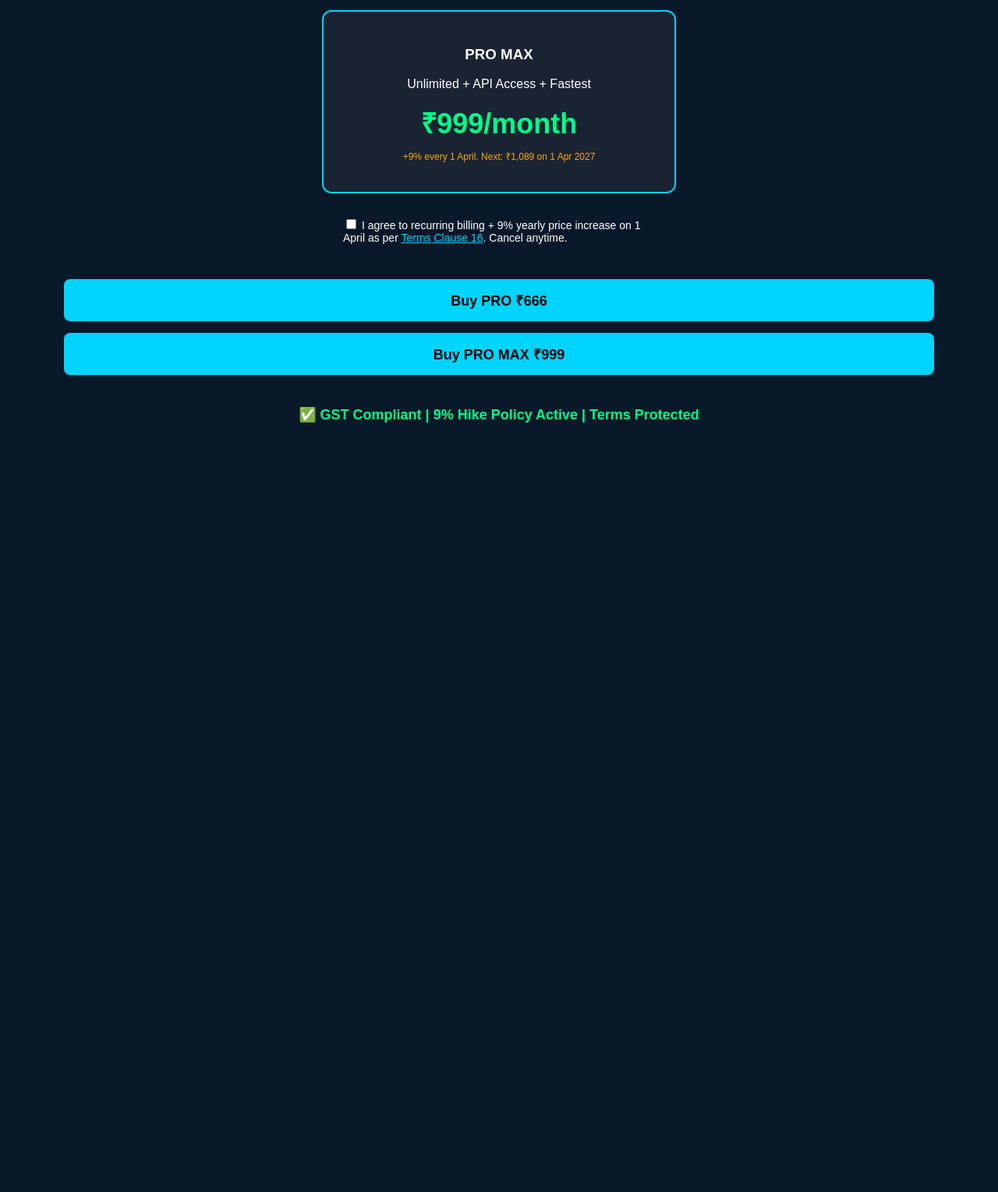
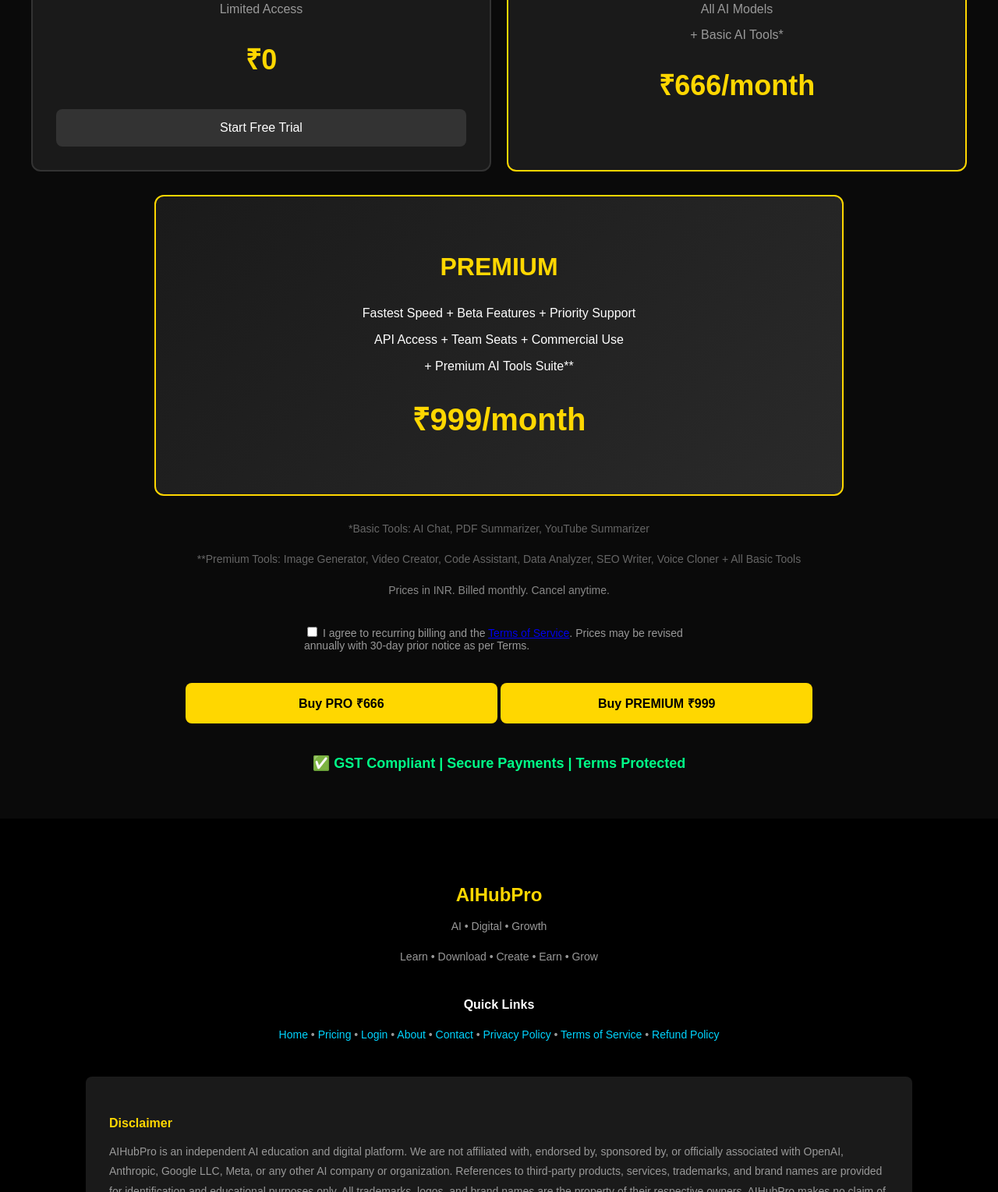
Before and after one commit to aihubpro-ai/aihubpro-ai.github.io, a plain HTML site: page index.html in a window 1280 px wide. Shown: the part 720-2249 px from the top of the page at 78% size. Before the commit the page ends 1283 px from the top, so only its background shows below. Drawn offline with Linux system fonts and the light colour scheme.

Commit message:
Update index.html

```diff
--- a/index.html
+++ b/index.html
@@ -6,64 +6,139 @@
   <title>AIHubPro 2026 - All-in-One AI Hub</title>
   <script src="https://checkout.razorpay.com/v1/checkout.js"></script>
   <style>
-    body { background: #0a1929; color: white; font-family: Arial, sans-serif; text-align: center; padding: 20px; margin: 0; }
-    h1 { color: #00d4ff; font-size: 48px; margin-bottom: 10px; }
-    h2 { color: #ffffff; font-size: 24px; margin-bottom: 40px; }
-    .plan { background: #1a2332; margin: 15px auto; padding: 25px; border-radius: 12px; max-width: 400px; border: 2px solid #00d4ff; }
-    .price { font-size: 36px; color: #00ff88; font-weight: bold; margin: 10px 0; }
-    .btn { background: #00d4ff; color: #000; padding: 15px 30px; border: none; border-radius: 8px; font-size: 18px; cursor: pointer; margin-top: 15px; font-weight: bold; width: 90%; }
-    .btn:hover { background: #00ff88; }
+    body { background: #000; color: white; font-family: Arial, sans-serif; text-align: center; padding: 0; margin: 0; }
+    .hero { padding: 60px 20px; background: #000; }
+    .hero h1 { color: #FFD700; font-size: 48px; margin: 20px 0 10px 0; }
+    .hero p { color: #fff; font-size: 24px; margin: 0; }
+    .btn-main { margin-top: 30px; padding: 15px 40px; background: #FFD700; color: #000; border: none; border-radius: 8px; font-size: 18px; font-weight: bold; cursor: pointer; }
+    .btn-main:hover { background: #ffed4e; }
+    .pricing { padding: 60px 20px; background: #0a0a0a; }
+    .plans { max-width: 1200px; margin: 0 auto; display: flex; gap: 20px; flex-wrap: wrap; justify-content: center; }
+    .plan { flex: 1; min-width: 300px; background: #1a1a1a; border: 2px solid #333; border-radius: 12px; padding: 30px; text-align: center; }
+    .plan-pro { border: 2px solid #FFD700; }
+    .plan h3 { color: #fff; font-size: 28px; margin-bottom: 20px; }
+    .plan p { color: #999; margin: 15px 0; }
+    .price { color: #FFD700; font-size: 36px; margin: 30px 0; font-weight: bold; }
+    .btn { width: 100%; padding: 15px; background: #333; color: #fff; border: none; border-radius: 8px; font-size: 16px; cursor: pointer; margin-top: 10px; }
+    .btn:hover { background: #00ff88; color: #000; }
+    .btn-pro { background: #FFD700; color: #000; font-weight: bold; }
+    .btn-pro:hover { background: #ffed4e; }
+    .premium { max-width: 800px; margin: 30px auto 0; background: linear-gradient(135deg, #1a1a1a 0%, #2a2a2a 100%); border: 2px solid #FFD700; border-radius: 12px; padding: 40px; text-align: center; }
+    .premium h3 { color: #FFD700; font-size: 32px; }
+    .tools-note { text-align: center; margin-top: 30px; color: #666; font-size: 14px; line-height: 1.8; }
+    .checkbox { margin: 30px auto; text-align: left; max-width: 500px; font-size: 14px; color: #999; }
+    .badge { color: #00ff88; margin-top: 40px; font-weight: bold; font-size: 18px; }
     #trialTimer { position: fixed; top: 10px; right: 10px; background: red; padding: 10px 15px; border-radius: 5px; font-weight: bold; display: none; z-index: 999; }
-    .checkbox { margin: 30px auto; text-align: left; max-width: 400px; font-size: 14px; }
-    #buyPopup { display: none; position: fixed; top: 0; left: 0; width: 100%; height: 100%; background: rgba(0,0,0,0.95); z-index: 9999; }
+    #buyPopup { display: none; position: fixed; top: 0; left: 0; width: 100%; height: 100%; background: rgba(0,0,0,0.95); z-index: 1000; }
     .popup-content { background: #1a2332; max-width: 500px; margin: 100px auto; padding: 30px; border-radius: 12px; border: 2px solid #00d4ff; }
-    .hike-text { font-size: 12px; color: #ffaa00; margin-top: 5px; }
-    .badge { color: #00ff88; margin-top: 40px; font-weight: bold; font-size: 18px; }
+    .footer { background: #000; color: #fff; padding: 60px 20px; text-align: center; }
+    .footer-box { text-align: left; background: #1a1a1a; padding: 30px; border-radius: 8px; margin-bottom: 40px; max-width: 1000px; margin-left: auto; margin-right: auto; }
+    .footer h3 { color: #FFD700; font-size: 24px; margin-bottom: 10px; }
+    .footer h4 { color: #FFD700; margin-bottom: 15px; }
+    .footer p { color: #999; line-height: 1.8; font-size: 14px; }
+    .footer a { color: #00d4ff; text-decoration: none; }
+    .footer a:hover { text-decoration: underline; }
   </style>
 </head>
 <body>
   <div id="trialTimer">Trial: <span id="time">05:00</span></div>
 
+  <div class="hero">
+    <img src="https://via.placeholder.com/400x200/000000/FFD700?text=AIHubPro+Logo" alt="AIHubPro Logo" style="max-width: 400px;">
     <h1>AIHubPro</h1>
-  <h2>All-in-One AI Hub - ChatGPT, Claude, Gemini 🚀</h2>
+    <p>One Subscription. Every Top AI Model + Powerful AI Tools.</p>
+    <button class="btn-main" onclick="startTrial()">Start Free Trial</button>
+  </div>
 
+  <div class="pricing">
+    <div class="plans">
       <div class="plan">
         <h3>FREE</h3>
-    <p>5 Minute Trial - 1 Query Only</p>
+        <p>5 Minute Trial</p>
+        <p>Limited Access</p>
         <div class="price">₹0</div>
         <button class="btn" onclick="startTrial()">Start Free Trial</button>
       </div>
 
-  <div class="plan">
+      <div class="plan plan-pro">
         <h3>PRO</h3>
-    <p>50 Queries/Day + Priority Speed</p>
+        <p>Priority Speed</p>
+        <p>All AI Models</p>
+        <p>+ Basic AI Tools*</p>
         <div class="price">₹666/month</div>
-    <p class="hike-text">+9% every 1 April. Next: ₹726 on 1 Apr 2027</p>
+      </div>
     </div>
 
-  <div class="plan">
-    <h3>PRO MAX</h3>
-    <p>Unlimited + API Access + Fastest</p>
-    <div class="price">₹999/month</div>
-    <p class="hike-text">+9% every 1 April. Next: ₹1,089 on 1 Apr 2027</p>
+    <div class="premium">
+      <h3>PREMIUM</h3>
+      <p>Fastest Speed + Beta Features + Priority Support</p>
+      <p>API Access + Team Seats + Commercial Use</p>
+      <p>+ Premium AI Tools Suite**</p>
+      <div class="price" style="font-size: 40px;">₹999/month</div>
+    </div>
+
+    <div class="tools-note">
+      <p>*Basic Tools: AI Chat, PDF Summarizer, YouTube Summarizer</p>
+      <p>**Premium Tools: Image Generator, Video Creator, Code Assistant, Data Analyzer, SEO Writer, Voice Cloner + All Basic Tools</p>
+      <p style="margin-top: 15px; color: #888;">Prices in INR. Billed monthly. Cancel anytime.</p>
     </div>
 
     <div class="checkbox">
       <input type="checkbox" id="agreeHike" required>
-    <label for="agreeHike">I agree to recurring billing + 9% yearly price increase on 1 April as per <a href="/terms.html" style="color:#00d4ff;">Terms Clause 16</a>. Cancel anytime.</label>
+      <label for="agreeHike">I agree to recurring billing and the <a href="/terms.html">Terms of Service</a>. Prices may be revised annually with 30-day prior notice as per Terms.</label>
     </div>
 
-  <button class="btn" onclick="buyPlan('PRO')">Buy PRO ₹666</button>
-  <button class="btn" onclick="buyPlan('PRO_MAX')">Buy PRO MAX ₹999</button>
+    <button class="btn btn-pro" onclick="buyPlan('PRO')" style="max-width: 400px;">Buy PRO ₹666</button>
+    <button class="btn btn-pro" onclick="buyPlan('PREMIUM')" style="max-width: 400px; margin-top: 10px;">Buy PREMIUM ₹999</button>
 
-  <div class="badge">✅ GST Compliant | 9% Hike Policy Active | Terms Protected</div>
+    <div class="badge">✅ GST Compliant | Secure Payments | Terms Protected</div>
+  </div>
 
   <div id="buyPopup">
     <div class="popup-content">
       <h2>⏰ Trial Ended</h2>
       <p>Your 5-minute free trial is over. Upgrade now to continue using AIHubPro.</p>
-      <button class="btn" onclick="buyPlan('PRO')">Buy PRO ₹666</button>
-      <button class="btn" onclick="buyPlan('PRO_MAX')">Buy PRO MAX ₹999</button>
+      <button class="btn btn-pro" onclick="buyPlan('PRO')">Buy PRO ₹666</button>
+      <button class="btn btn-pro" onclick="buyPlan('PREMIUM')" style="margin-top: 10px;">Buy PREMIUM ₹999</button>
+    </div>
+  </div>
+
+  <div class="footer">
+    <h3>AIHubPro</h3>
+    <p style="color: #999; margin-bottom: 5px;">AI • Digital • Growth</p>
+    <p style="color: #999; margin-bottom: 40px;">Learn • Download • Create • Earn • Grow</p>
+
+    <div style="margin-bottom: 40px;">
+      <h4 style="color: #fff;">Quick Links</h4>
+      <p style="color: #999; line-height: 2;">
+        <a href="/">Home</a> • <a href="#pricing">Pricing</a> • <a href="/login.html">Login</a> • <a href="/about.html">About</a> • <a href="/contact.html">Contact</a> • <a href="/privacy.html">Privacy Policy</a> • <a href="/terms.html">Terms of Service</a> • <a href="/refund.html">Refund Policy</a>
+      </p>
+    </div>
+
+    <div class="footer-box">
+      <h4>Disclaimer</h4>
+      <p>AIHubPro is an independent AI education and digital platform. We are not affiliated with, endorsed by, sponsored by, or officially associated with OpenAI, Anthropic, Google LLC, Meta, or any other AI company or organization. References to third-party products, services, trademarks, and brand names are provided for identification and educational purposes only. All trademarks, logos, and brand names are the property of their respective owners. AIHubPro makes no claim of ownership over any third-party trademarks or intellectual property.</p>
+    </div>
+
+    <div class="footer-box">
+      <h4>Governing Law & Jurisdiction</h4>
+      <p>These Terms shall be governed by and construed in accordance with the laws of India. Any dispute, claim, or legal proceeding arising out of or relating to AIHubPro, its services, or these Terms shall be subject to the exclusive jurisdiction of the competent courts located in Yamunanagar, Haryana, India.</p>
+    </div>
+
+    <p style="color: #666; font-size: 14px; margin-bottom: 30px;">Copyright © 2026 AIHubPro. All Rights Reserved.</p>
+
+    <div style="margin-bottom: 30px;">
+      <h4 style="color: #fff;">Built With Pride</h4>
+      <p style="color: #999;">Proudly Built in India 🇮🇳</p>
+    </div>
+
+    <div style="margin-bottom: 30px;">
+      <h4 style="color: #fff;">Our Mission</h4>
+      <p style="color: #999; max-width: 600px; margin: 0 auto;">Empowering creators, freelancers, students, entrepreneurs, and businesses with the power of Artificial Intelligence.</p>
+    </div>
+
+    <div style="margin-top: 40px; padding-top: 30px; border-top: 1px solid #333;">
+      <p style="color: #FFD700; font-weight: bold; letter-spacing: 2px;">SMARTER • FASTER • STRONGER • FOREVER</p>
     </div>
   </div>
 
```
Lines whose indentation alone changed are shown as unchanged.
